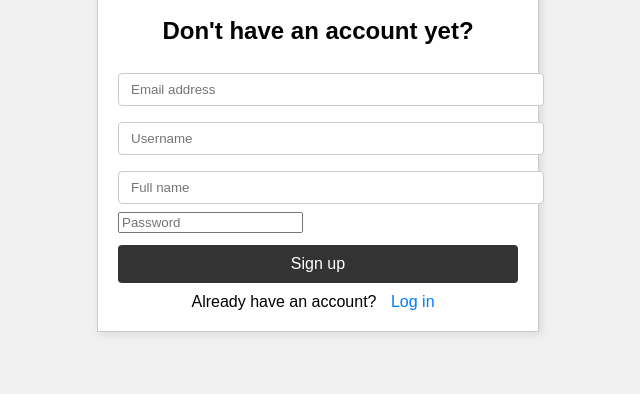
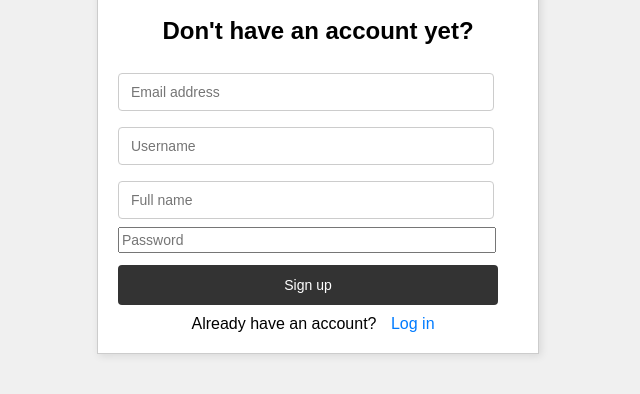
Before and after one commit to Fluffycoal/IT_project1, a plain HTML site: page signup.html in a window 1280 px wide. Shown: the part 92-486 px from the top of the page, without its empty margins (322-962 px from the left). Drawn offline with Linux system fonts and the light colour scheme.

Commit message:
editing the sign up container

```diff
--- a/signup.html
+++ b/signup.html
@@ -61,11 +61,11 @@
   <div class="logo">LOGO</div>
   <h2>Don't have an account yet?</h2>
   <form>
-    <input type="text" placeholder="Email address" required />
-    <input type="text" placeholder="Username" required />
-    <input type="text" placeholder="Full name" required />
-    <input type="password" placeholder="Password" required />
-    <button type="submit" class="signup-btn">Sign up</button>
+    <input type="text" placeholder="Email address" style="width: 350px; height: 20px; font-size: 14px;" required />
+    <input type="text" placeholder="Username" style="width: 350px; height: 20px; font-size: 14px;" required />
+    <input type="text" placeholder="Full name" style="width: 350px; height: 20px; font-size: 14px;" required />
+    <input type="password" placeholder="Password" style="width: 370px; height: 20px; font-size: 14px;" required />
+    <button type="submit" class="signup-btn" style="width: 380px; height: 40px; font-size: 14px;" >Sign up</button>
   </form>
   <div class="links">
     Already have an account? <a href="login.html">Log in</a>
```
